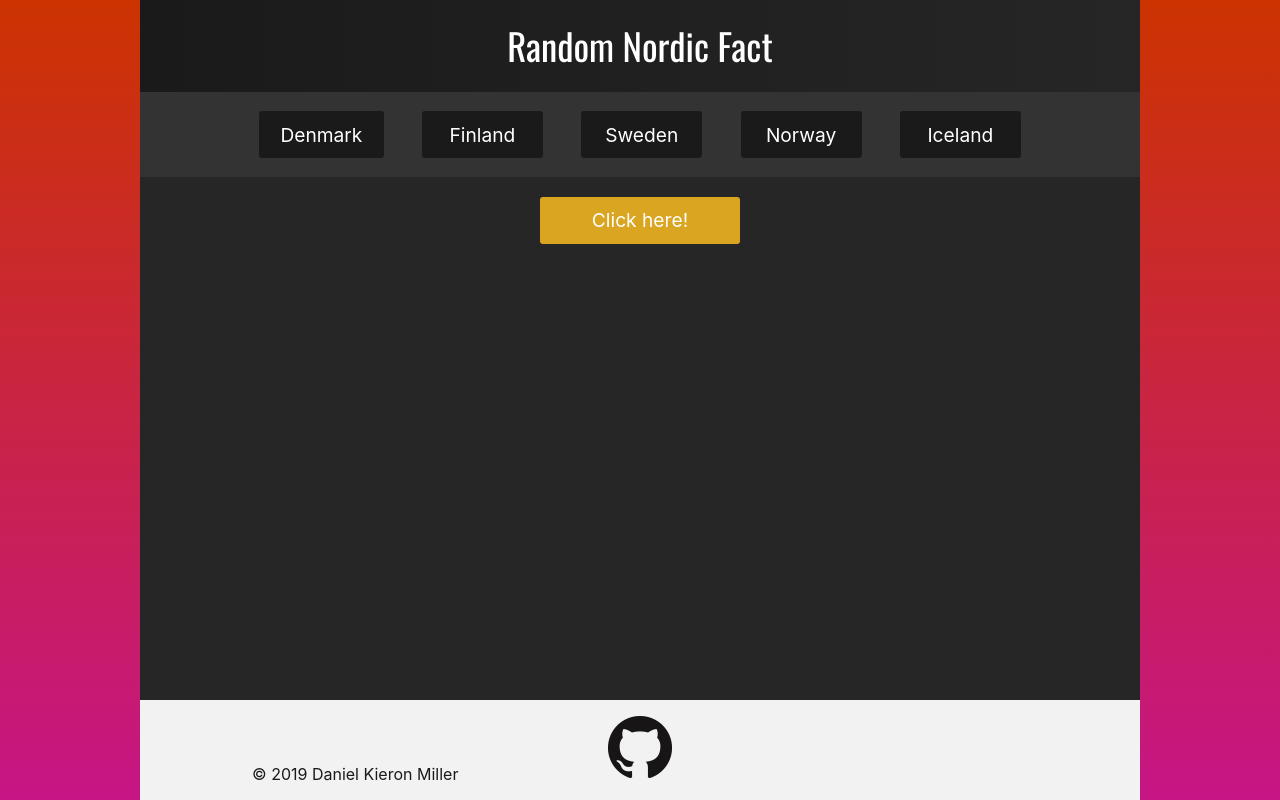
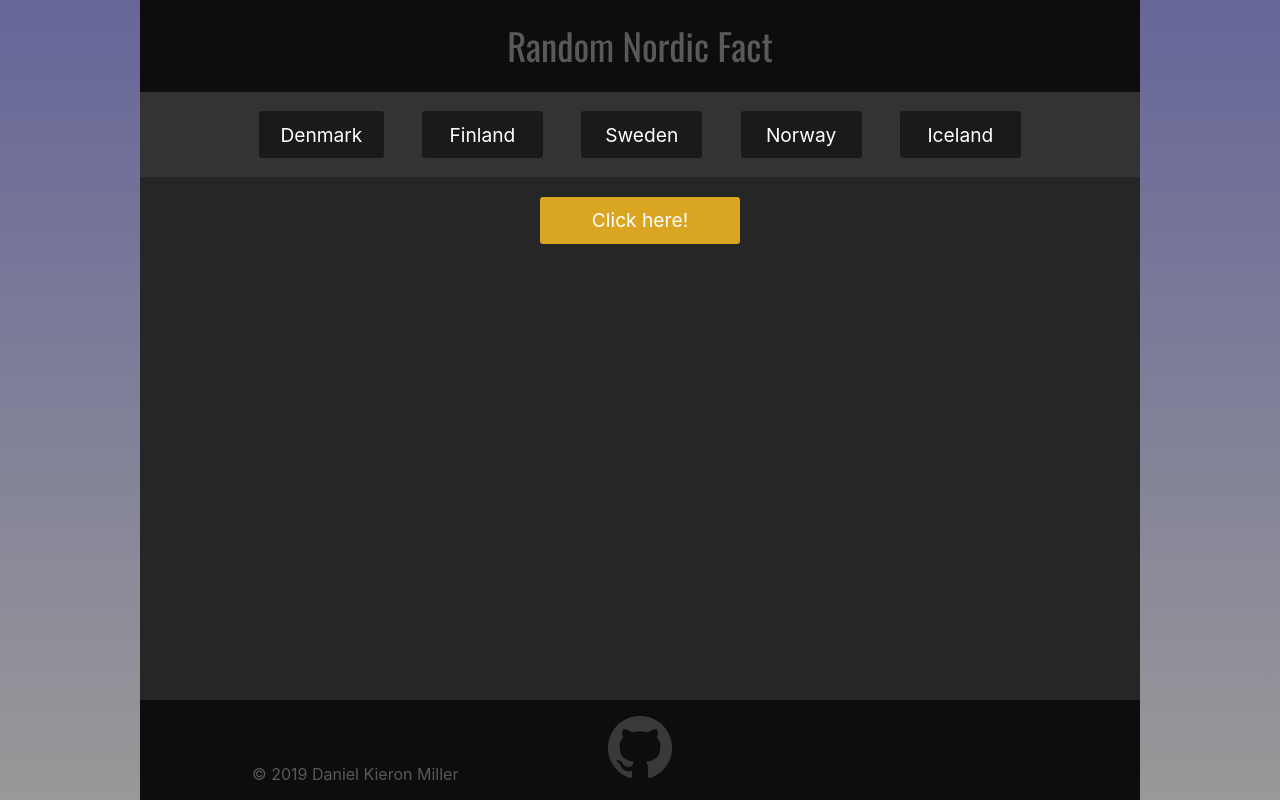
Before and after one commit to Daniel-K-Miller/Random-Nordic-Fact, a React (Create React App) app: page / in a window 1280 px wide. Built offline with nearby package versions, Linux system fonts and the light colour scheme.

Commit message:
refactored quote and name component into a wrapper component for better organisation. Also made some CSS changes

```diff
--- a/src/App.js
+++ b/src/App.js
@@ -2,11 +2,10 @@ import React, { Component } from 'react';
 import styled from 'styled-components';
 import PrimButton from './modules/PrimButton.js';
 import ResetButton from './modules/ResetButton.js'
-import Name from './modules/Name.js'
-import FactBox from './modules/Facts.js'
 import Navi from './modules/Navi.js'
 import Header from './modules/Title.js'
 import Footer from './modules/Footer.js'
+import Combined from './modules/CombinedFact.js'
 
 // Starting array that will be used as the centrepiece of the app. This information will be used to render the buttons within navi.js + list.js
 // and will also be used within the componentDidMount to set objectFromArray state, this data is the input to the whole application
@@ -29,13 +28,6 @@ const InnerWrapper = styled.article`
   display: flex;
   margin: auto;
   width: 200px;
-  position: relative;
-`
-const InversedWrapper = styled.article`
-  display: flex;
-  flex-direction: column;
-  margin: 1em auto;
-  align-items: center;
   position: relative;
 `
 
@@ -154,10 +146,7 @@ class App extends Component {
           <PrimButton clicked={this.state.clicked} text={this.state.text} styles={this.state.styles} onChange={this.handleClick} />
           <ResetButton clicked={this.state.clicked} onChange={this.handleReset} text={this.state.text} />
         </InnerWrapper>
-        <InversedWrapper>
-          <Name clicked={this.state.clicked} country={dynamicArray[this.state.index]} text={this.state.text} />
-          <FactBox clicked={this.state.clicked} country={dynamicArray[this.state.index]} testArray={this.state.objectFromArray} text={this.state.text} />
-        </InversedWrapper>
+        <Combined clicked={this.state.clicked} country={dynamicArray[this.state.index]} text={this.state.text} testArray={this.state.objectFromArray} />
         {/* TODO add footer here */}
         <Footer />
       </Wrapper>
--- a/src/index.css
+++ b/src/index.css
@@ -4,7 +4,7 @@
 }
 
 body {
-  background: linear-gradient(#cc3300, mediumvioletred);
+  background: linear-gradient(#666699, #999999);
   height: 100vh;
   font-family: -apple-system, BlinkMacSystemFont, "Segoe UI", "Roboto", "Oxygen",
     "Ubuntu", "Cantarell", "Fira Sans", "Droid Sans", "Helvetica Neue",
--- /dev/null
+++ b/src/modules/CombinedFact.js
@@ -0,0 +1,25 @@
+import React, { Component } from 'react';
+import styled from 'styled-components';
+import Name from './Name.js'
+import FactBox from './Facts.js'
+
+const Wrapper = styled.article`
+  display: flex;
+  flex-direction: column;
+  margin: 1em auto;
+  align-items: center;
+  position: relative;
+`
+
+class Combined extends Component {
+    render() {
+        return (
+            <Wrapper>
+                <Name clicked={this.props.clicked} country={this.props.country} text={this.props.text} />
+                <FactBox clicked={this.props.clicked} country={this.props.country} testArray={this.props.testArray} text={this.props.text} />
+            </Wrapper>
+        )
+    }
+}
+
+export default Combined;
--- a/src/modules/Footer.js
+++ b/src/modules/Footer.js
@@ -7,7 +7,7 @@ const Nav = styled.footer`
         margin: 0 auto;
         display: flex;
         justify-content: center;
-        background-color: #f2f2f2;
+        background-color: #0d0d0d;
         position: absolute;
         bottom: 0;
     ul {
@@ -21,6 +21,8 @@ const Nav = styled.footer`
             list-style-type: none;
             text-decoration: none;
             user-select: none;
+            filter: invert(100);
+            opacity: .2;
             &:hover {
                 opacity: .8;
                 animation: all .3 ease-in-out;
@@ -34,7 +36,7 @@ const Nav = styled.footer`
         bottom: 0;
         left: 0;
         margin: 0 0 1em 7em;
-        color: #1a1a1a;
+        color: #595959;
     }
 `
 
--- a/src/modules/Name.js
+++ b/src/modules/Name.js
@@ -18,6 +18,7 @@ const NameCom = styled.h1`
   position: relative;
   width: 6em;
   text-decoration: none;
+  user-select: none;
   ${props => props.styles === "Finland" && css`
     color: #003580;
     background: white;
--- a/src/modules/Title.js
+++ b/src/modules/Title.js
@@ -3,13 +3,13 @@ import styled from 'styled-components';
 
 const Title = styled.header`
 @import url('https://fonts.googleapis.com/css?family=Oswald');
-  color: white;
+  color: #595959;
   display: flex;
   justify-content: center;
   font-family: 'Oswald';
   font-size: 2.3em;
   padding: .5em;
-  background: linear-gradient(-90deg, #262626, #1a1a1a);
+  background: #0d0d0d;
 `
 
 class Random extends Component {
```
